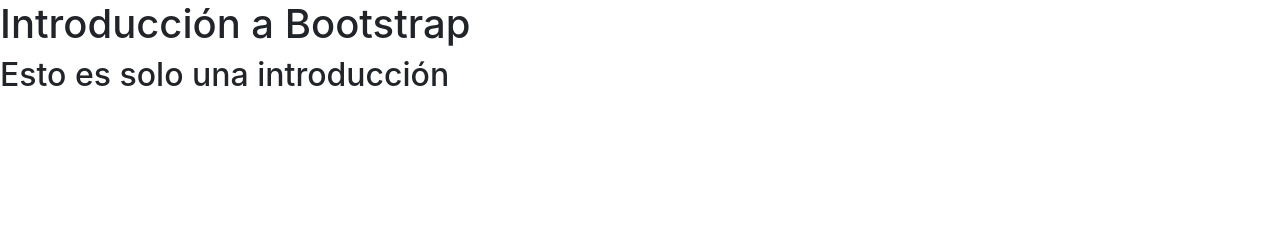
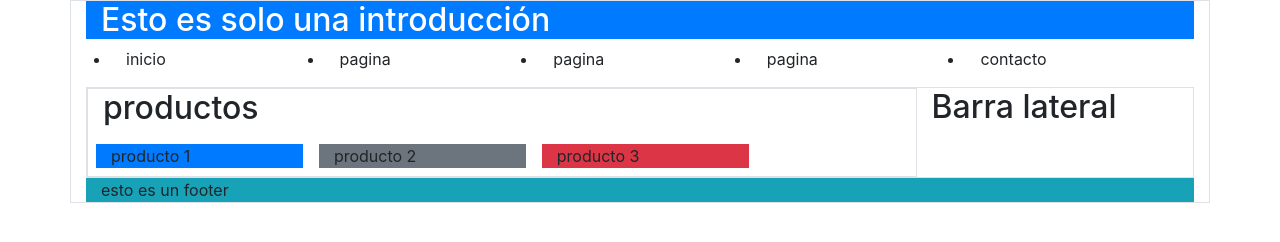
Before and after one commit to simiuc10/Algoritmos-intro, a plain HTML site: page 3-introweb/boostrap/index.html in a window 1280 px wide. Drawn offline with Linux system fonts and the light colour scheme.

Commit message:
subo archivos del dia 29-07-2022

```diff
--- /dev/null
+++ b/3-introweb/boostrap/bootstrap-4.6.2-dist/css/style.css
@@ -0,0 +1,4 @@
+#menu ul{
+    text-decoration: none;
+    list-style: none;
+}
--- a/3-introweb/boostrap/index.html
+++ b/3-introweb/boostrap/index.html
@@ -6,10 +6,70 @@
     <meta name="viewport" content="width=device-width, initial-scale=1.0">
     <title>Introducción a bootstrap</title>
     <link rel="stylesheet" href="bootstrap-4.6.2-dist/css/bootstrap.min.css">
+    <link rel="stylesheet" href="bootstrap-4.6.2-dist/css/style.css">
 </head>
 <body>
-    <h1>Introducción a Bootstrap</h1>
-    <h2>Esto es solo una introducción</h2>
+   <!--  <h1>Introducción a Bootstrap</h1>
+
+    <button class="btn-success">soy un botón</button> -->
+
+    <!-- uso del container -->
+    <div class="container border">
+        <header class="col-12 bg-primary text-white">
+            <h2>Esto es solo una introducción</h2>
+        </header>
+
+        <nav class="menu" class="col-12 bg-secondary">
+            <ul class="row w-100">
+            <li class="col">inicio</li>
+            <li class="col">pagina</li>
+            <li class="col">pagina</li>
+            <li class="col">pagina</li>
+            <li class="col">contacto</li>
+            </ul>
+
+
+        </nav>
+
+
+        <section class="col-12 border">
+            <div class="row">
+
+                <section class="col-9 border">
+                    <h2>productos</h2>
+                    <div class="item row">
+                        <div class="item col-3 bg-primary m-2">
+                            producto 1
+                        </div>
+                        <div class="intem col-3 bg-secondary m-2">
+                            producto 2
+                        </div>
+                        <div class="item col-3 bg-danger m-2">
+                            producto 3
+                        </div>
+                    </div>
+
+                </section>
+
+                <aside class="col-3">
+                    <h2>Barra lateral</h2>
+
+                    </div>
+
+                </aside>
+
+
+        </section>
+
+
+        <footer>
+            <footer class="col-lg-12 bg-info">esto es un footer</footer>
+        </footer>
+    </div>
+
+
+
+
     <script type="text/javascript" src="JQuery/jquery-3.6.0.min.js"></script>
     <script type="text/javascript" src="bootstrap-4.6.2-dist/js/bootstrap.min.js"></script>
 </body>
```
